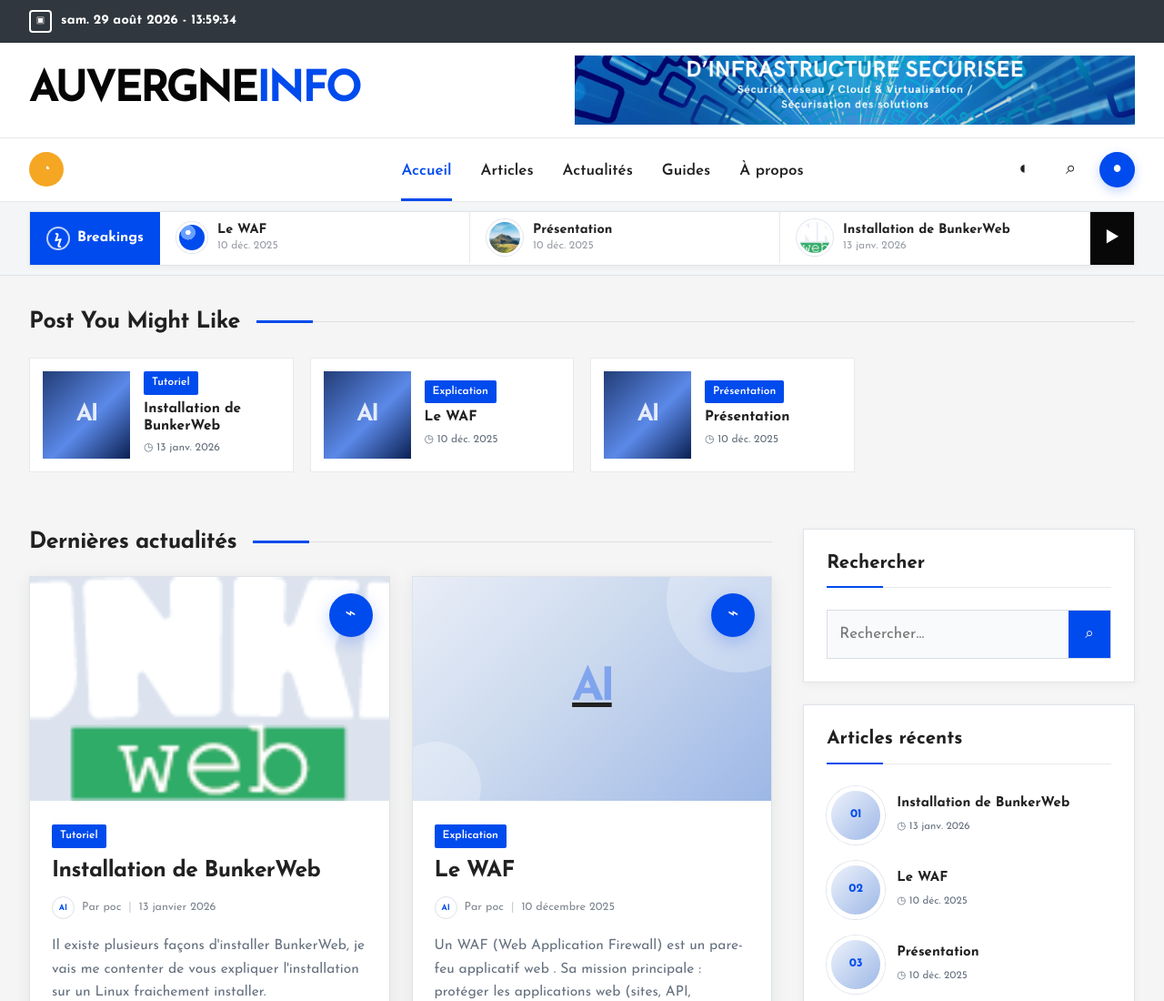
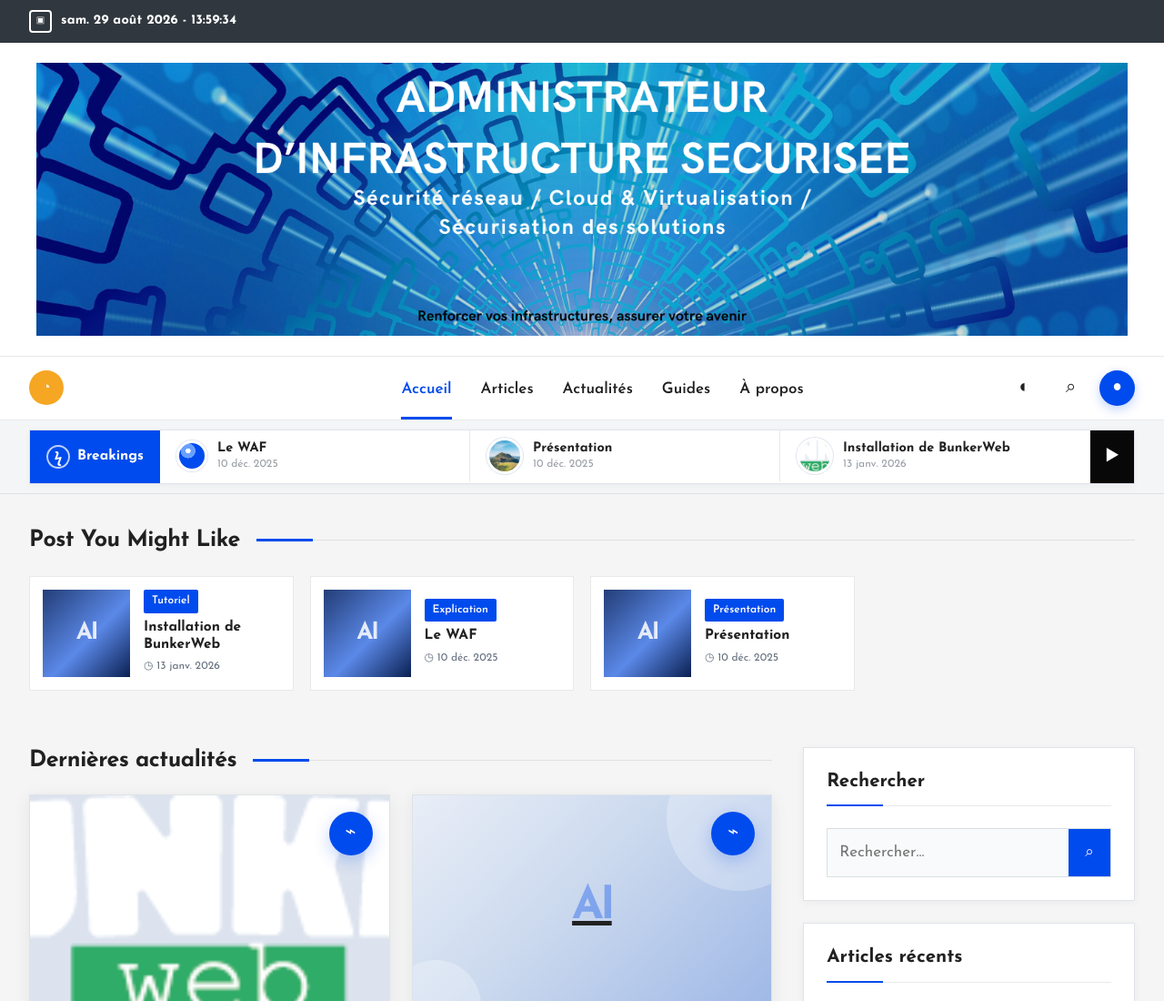
Before and after one commit to PapyPoc/auvergneinfo, an Astro site: page / in a window 1280 px wide. Shown: the top 1100 px of the page at 91% size. Built offline with nearby package versions, Linux system fonts and the light colour scheme; Astro itself is replaced by a stand-in of ours.

Commit message:
Afficher la bannière complète dans le header

```diff
--- a/src/components/Header.astro
+++ b/src/components/Header.astro
@@ -25,11 +25,8 @@
   </div>
 
   <div class="branding-row">
-    <div class="container branding-inner">
-      <a class="site-logo" href={base} aria-label="AuvergneInfo, accueil">
-        <span>AUVERGNE</span><span class="logo-accent">INFO</span>
-      </a>
-      <div class="header-ad" aria-label="Bannière AuvergneInfo">
+    <div class="container branding-inner branding-banner-only">
+      <a class="header-ad header-ad-full" href={base} aria-label="AuvergneInfo, accueil">
         <img
           src={`${base}uploads/2025/12/A.png`}
           alt="AuvergneInfo"
@@ -37,7 +34,7 @@
           onerror="this.style.display='none'; this.nextElementSibling.style.display='grid';"
         />
         <span class="header-ad-fallback">AUVERGNEINFO.FR</span>
-      </div>
+      </a>
     </div>
   </div>
 
@@ -102,6 +99,40 @@
 </header>
 
 <style>
+  .branding-inner.branding-banner-only {
+    min-height: 0;
+    display: flex;
+    justify-content: center;
+    padding-top: 22px;
+    padding-bottom: 22px;
+  }
+
+  .header-ad.header-ad-full {
+    display: block;
+    justify-self: auto;
+    width: min(100%, 1200px);
+    height: auto;
+    max-width: none;
+    overflow: visible;
+    background: transparent;
+    text-decoration: none;
+  }
+
+  .header-ad.header-ad-full img {
+    display: block;
+    width: 100%;
+    height: auto;
+    max-height: none;
+    object-fit: contain;
+  }
+
+  @media (max-width: 720px) {
+    .branding-inner.branding-banner-only {
+      padding-top: 14px;
+      padding-bottom: 14px;
+    }
+  }
+
   .ticker-shell .ticker-track {
     display: block;
     overflow: hidden;
```
